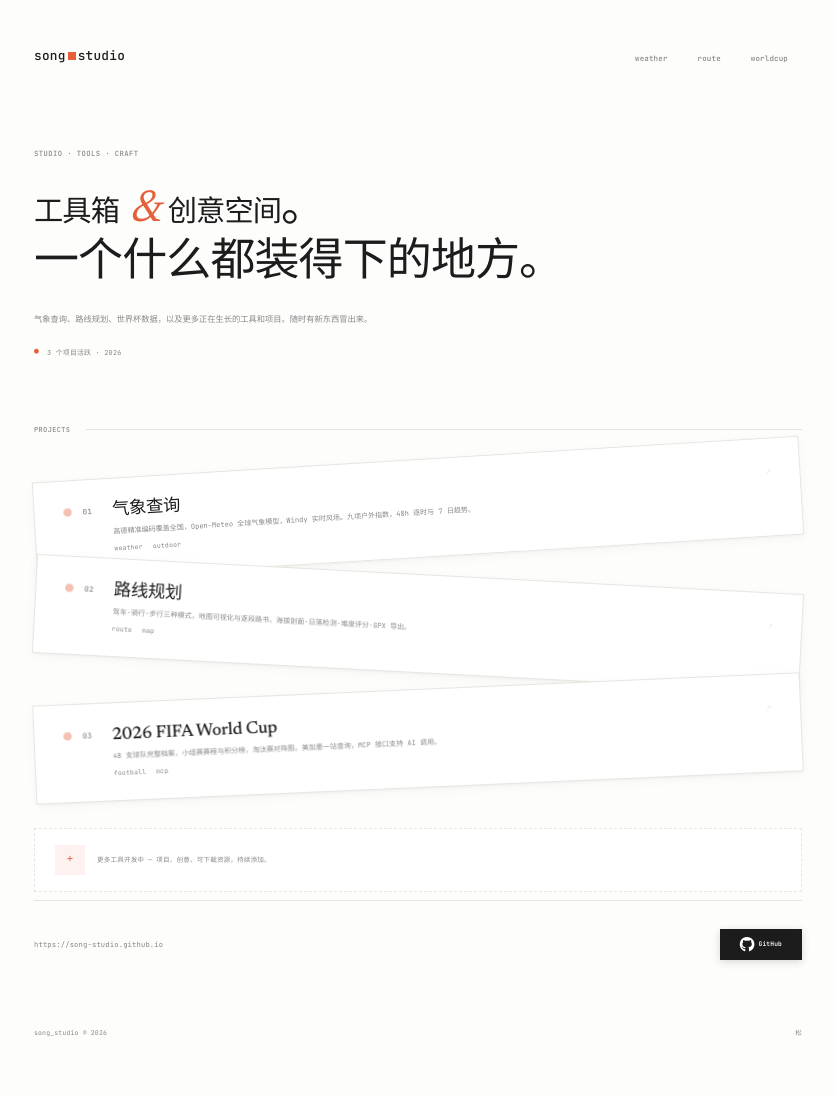
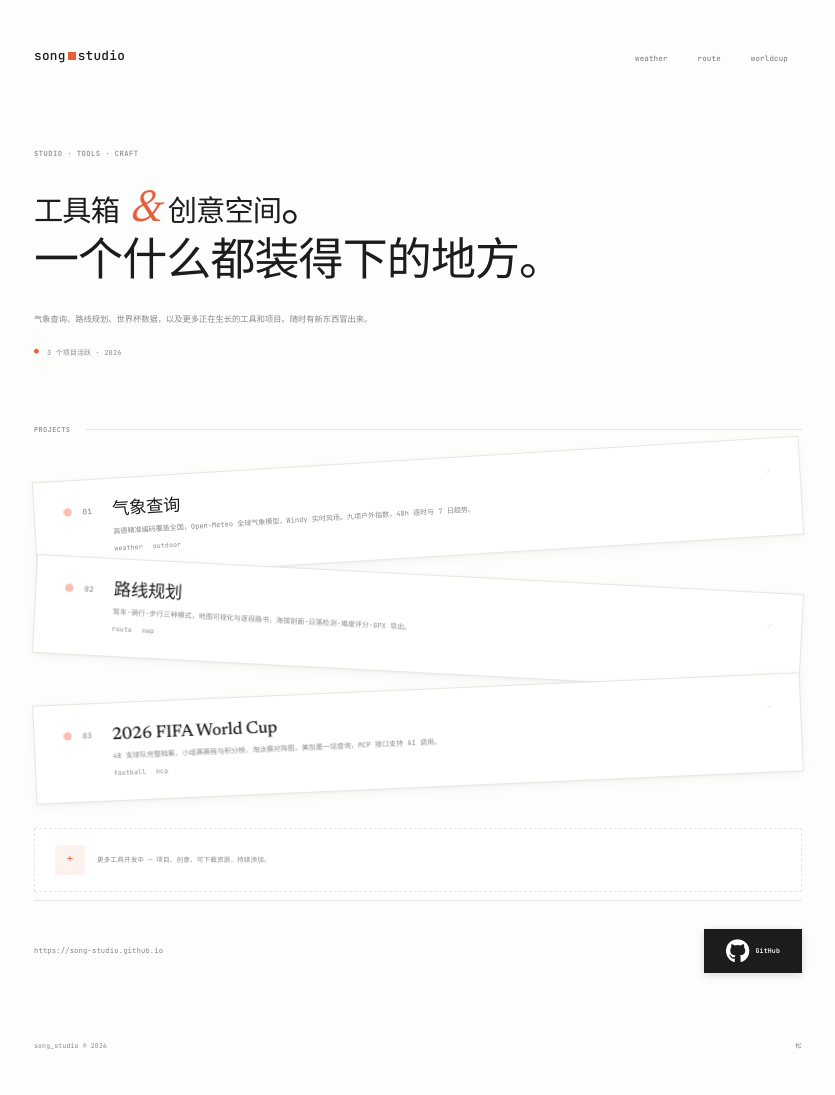
Before and after one commit to song-studio/song-studio.github.io, a plain HTML site: page index.html in a window 1280 px wide. Shown: the whole page, without its empty margins (222-1057 px from the left). Drawn offline with Linux system fonts and the light colour scheme.

Commit message:
Fixed 24px icon size for real visibility

```diff
--- a/index.html
+++ b/index.html
@@ -199,13 +199,13 @@ body::before{
 @media(max-width:640px){.cta-block{flex-direction:column;align-items:flex-start;gap:12px}}
 .cta-block p{font-size:.48em;color:var(--muted);letter-spacing:.02em}
 .cta-block a{
-  display:inline-flex;align-items:center;gap:4px;
-  font-size:.42em;font-weight:600;text-decoration:none;white-space:nowrap;
+  display:inline-flex;align-items:center;gap:6px;
+  font-size:.44em;font-weight:600;text-decoration:none;white-space:nowrap;
   color:var(--white);background:var(--fg);
-  padding:8px 20px;letter-spacing:.02em;transition:all .15s;
+  padding:10px 22px;letter-spacing:.02em;transition:all .15s;
   box-shadow:0 2px 8px rgba(0,0,0,.15);
 }
-.cta-block a i{font-size:2.4em}
+.cta-block a i{font-size:24px}
 .cta-block a:hover{background:var(--accent);box-shadow:0 4px 16px rgba(230,95,59,.3);transform:translateY(-1px)}
 
 /* ── Footer ── */
```
